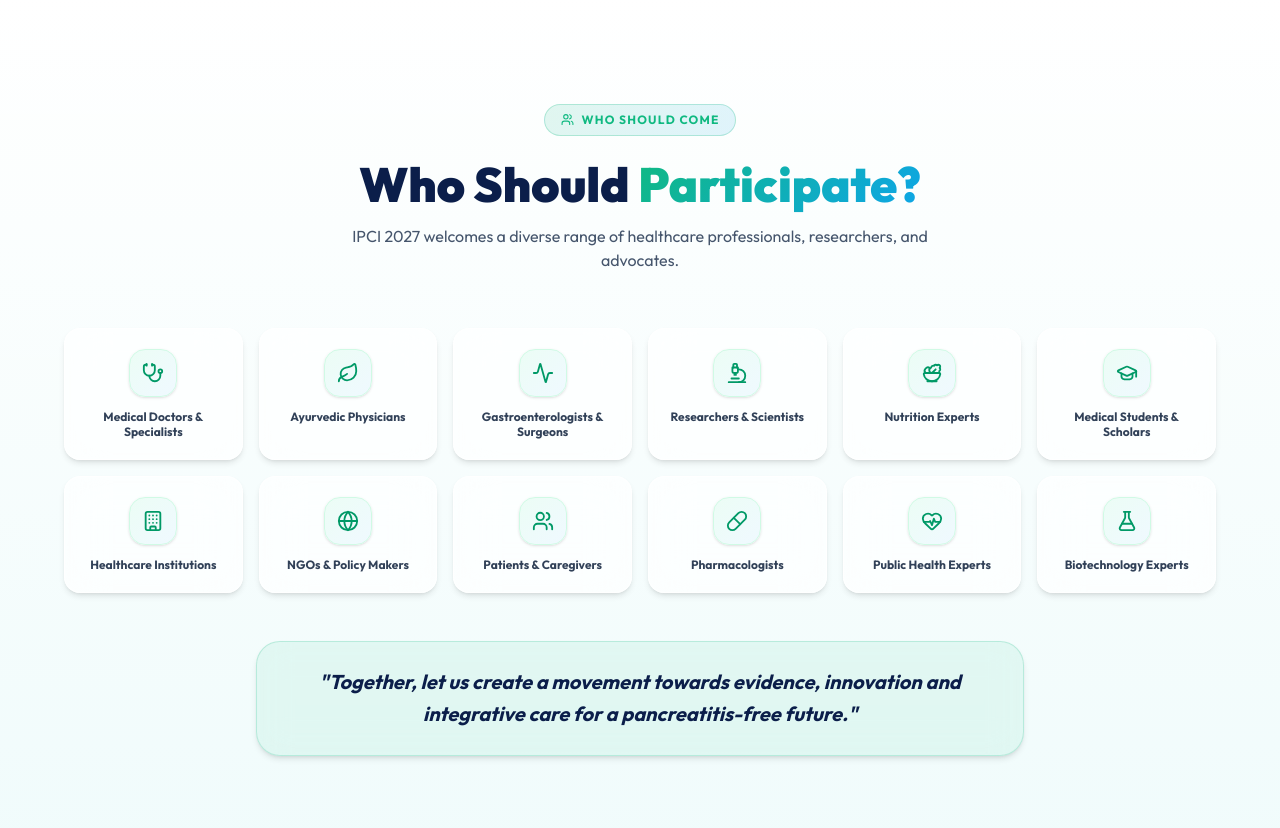
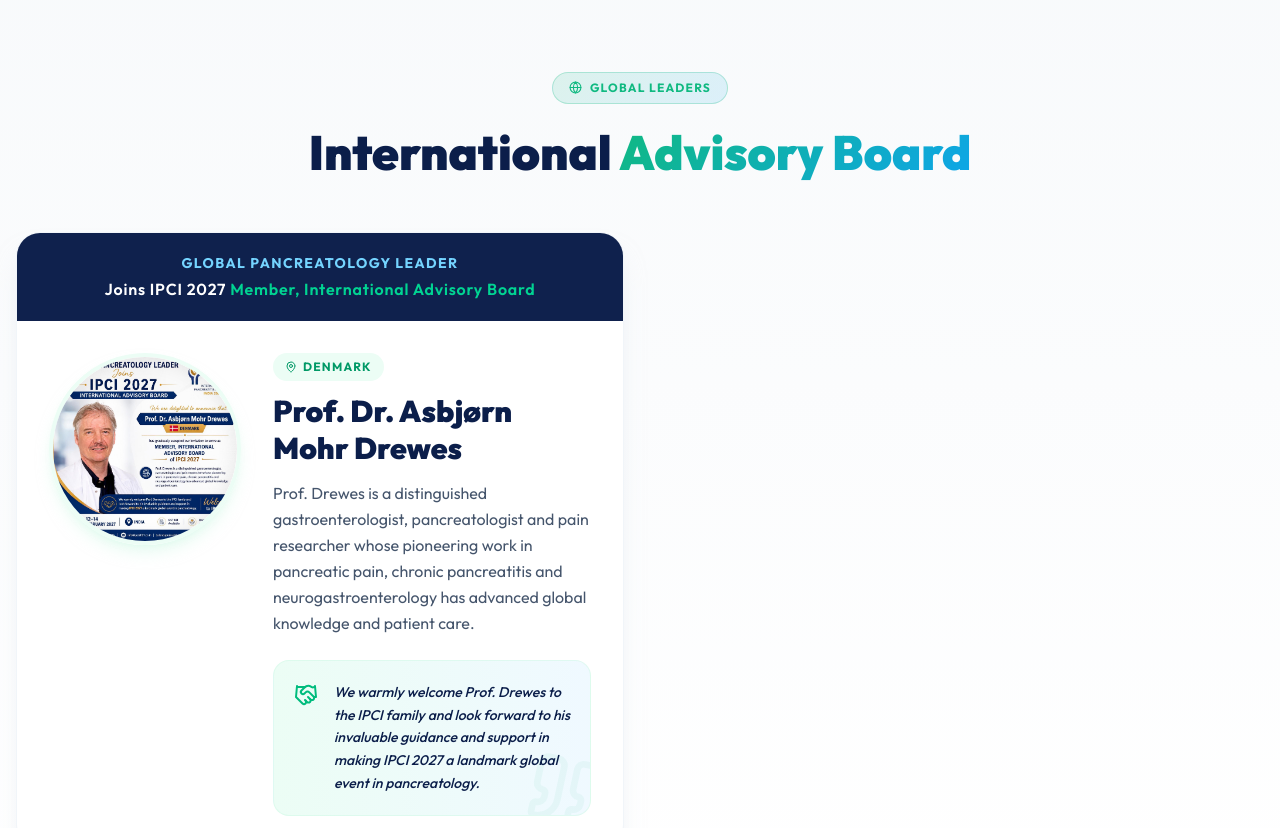
Before and after one commit to Iaak12/ipcilandingpage, a React (Vite) app in the folder frontend/: page / in a window 1280 px wide. Shown: the part 7980-8808 px from the top of the page. Built offline with nearby package versions, Linux system fonts and the light colour scheme.

Commit message:
guest added

```diff
--- a/frontend/src/App.jsx
+++ b/frontend/src/App.jsx
@@ -13,6 +13,18 @@
 const WEB3FORMS_ACCESS_KEY = "045af9f2-df45-4afd-bacb-f59ed567d070";
 
 // ─── DATA ────────────────────────────────────────────────────────────────────
+
+const ADVISORY_BOARD = [
+  {
+    id: 1,
+    name: "Prof. Dr. Asbjørn Mohr Drewes",
+    country: "Denmark",
+    role: "Member, International Advisory Board",
+    description: "Prof. Drewes is a distinguished gastroenterologist, pancreatologist and pain researcher whose pioneering work in pancreatic pain, chronic pancreatitis and neurogastroenterology has advanced global knowledge and patient care.",
+    image: "/guest1.jpeg",
+    welcomeMessage: "We warmly welcome Prof. Drewes to the IPCI family and look forward to his invaluable guidance and support in making IPCI 2027 a landmark global event in pancreatology."
+  }
+];
 
 const NAV_LINKS = [
   { label: 'About', href: '#about' },
@@ -749,6 +761,70 @@
   );
 }
 
+// ─── ADVISORY BOARD SECTION ──────────────────────────────────────────────────
+
+function AdvisoryBoardSection() {
+  const [ref, inView] = useInView(0.1);
+  return (
+    <section id="guests" ref={ref} className="py-20 px-4 bg-gradient-to-b from-slate-50 to-white relative">
+      <div className="max-w-7xl mx-auto">
+        <motion.div variants={stagger} initial="hidden" animate={inView ? 'visible' : 'hidden'}>
+          <motion.div variants={fadeUp} className="text-center mb-14">
+            <SectionTag icon={Globe}>Global Leaders</SectionTag>
+            <h2 className="text-4xl sm:text-5xl font-black text-[#0B1E4A] mt-2">
+              International <span className="gradient-text-green">Advisory Board</span>
+            </h2>
+          </motion.div>
+
+          <div className="grid md:grid-cols-2 lg:grid-cols-2 gap-8 justify-center">
+            {ADVISORY_BOARD.map((member) => (
+              <motion.div key={member.id} variants={fadeUp} className="bg-white rounded-3xl overflow-hidden shadow-xl shadow-slate-200/50 border border-slate-100 flex flex-col group relative">
+
+                {/* Header Banner */}
+                <div className="bg-[#0B1E4A] p-4 sm:p-5 text-center relative overflow-hidden">
+                  <div className="absolute inset-0 bg-white/5 bg-[radial-gradient(ellipse_at_center,_var(--tw-gradient-stops))] from-white/10 to-transparent opacity-30"></div>
+                  <h4 className="text-sky-300 text-xs sm:text-sm font-bold uppercase tracking-widest mb-1 relative z-10">Global Pancreatology Leader</h4>
+                  <h3 className="text-white text-sm sm:text-base font-semibold tracking-wider relative z-10">Joins IPCI 2027 <span className="text-emerald-400">{member.role}</span></h3>
+                </div>
+
+                <div className="p-6 sm:p-8 flex flex-col sm:flex-row gap-6 sm:gap-8 relative flex-1">
+                  {/* Image */}
+                  <div className="shrink-0 mx-auto sm:mx-0">
+                    <div className="w-40 h-40 sm:w-48 sm:h-48 rounded-full border-4 border-emerald-50 overflow-hidden shadow-lg shadow-emerald-100/50 relative">
+                      <img src={member.image} alt={member.name} className="w-full h-full object-cover object-top group-hover:scale-105 transition-transform duration-500" />
+                      <div className="absolute inset-0 rounded-full shadow-[inset_0_0_20px_rgba(0,0,0,0.1)] pointer-events-none"></div>
+                    </div>
+                  </div>
+
+                  {/* Info */}
+                  <div className="flex-1 text-center sm:text-left flex flex-col">
+                    <div className="inline-flex items-center gap-1.5 justify-center sm:justify-start text-emerald-600 font-bold text-xs uppercase tracking-widest mb-3 bg-emerald-50 px-3 py-1.5 rounded-full w-fit mx-auto sm:mx-0">
+                      <MapPin size={12} /> {member.country}
+                    </div>
+                    <h3 className="text-2xl sm:text-3xl font-black text-[#0B1E4A] mb-3 leading-tight">{member.name}</h3>
+                    <p className="text-slate-600 text-sm sm:text-base leading-relaxed mb-6 flex-1">
+                      {member.description}
+                    </p>
+
+                    <div className="mt-auto bg-gradient-to-r from-emerald-50 to-sky-50 rounded-2xl p-4 sm:p-5 border border-emerald-100/50 flex gap-3 sm:gap-4 items-start relative overflow-hidden">
+                      <Handshake size={24} className="text-emerald-500 shrink-0 mt-0.5 relative z-10" />
+                      <p className="text-xs sm:text-sm text-[#0B1E4A] font-medium leading-relaxed italic relative z-10">
+                        {member.welcomeMessage}
+                      </p>
+                      <Quote size={80} className="absolute -right-4 -bottom-4 text-emerald-500/5 rotate-12" />
+                    </div>
+                  </div>
+                </div>
+
+              </motion.div>
+            ))}
+          </div>
+        </motion.div>
+      </div>
+    </section>
+  );
+}
+
 // ─── PARTICIPANTS SECTION ────────────────────────────────────────────────────
 
 function ParticipantsSection() {
@@ -1227,6 +1303,7 @@
       <ScopeSection />
       <NeedOutcomesSection />
       <FAQSection />
+      <AdvisoryBoardSection />
       <ParticipantsSection />
       <ContactSection />
       <Footer />
```
Also changed, not shown: frontend/public/guest1.jpeg (added).
